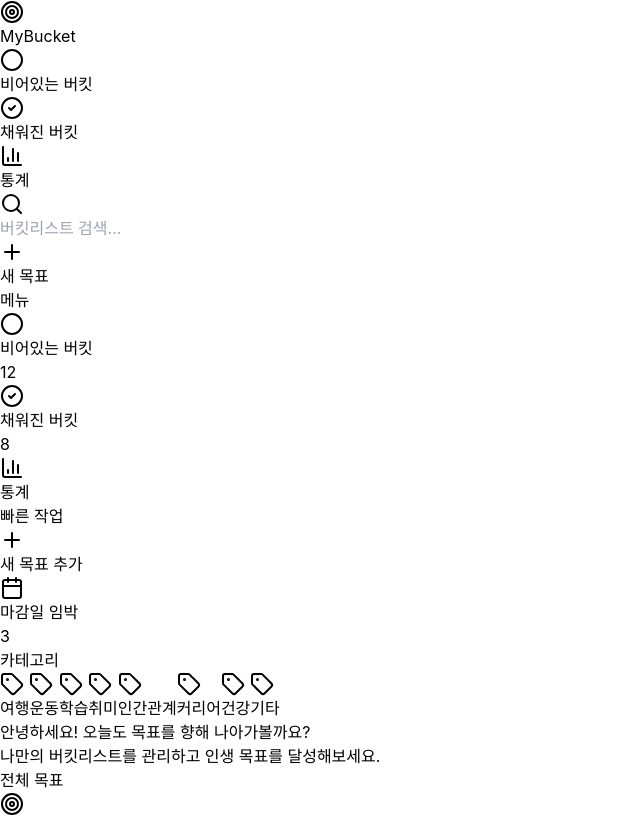
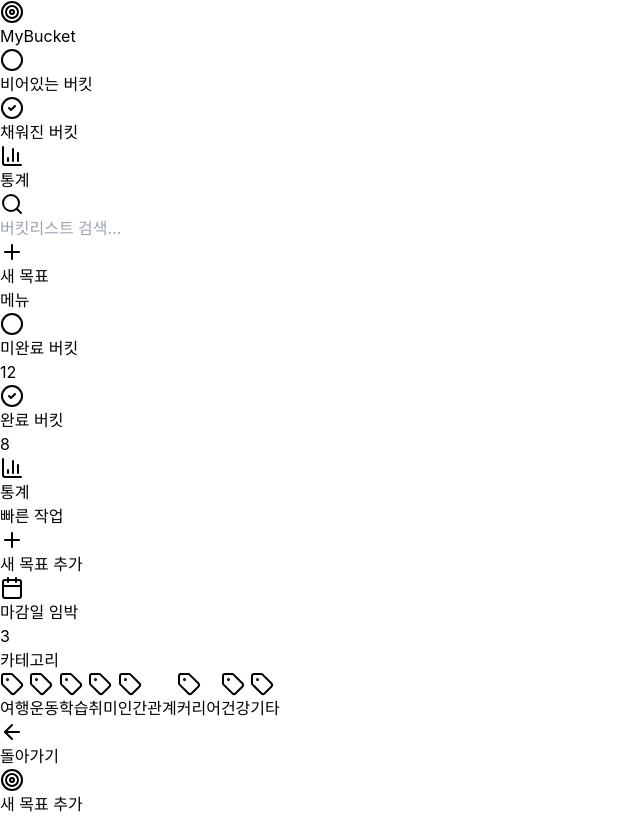
Before and after one commit to Jang-eunhye/mybucket, a React (Vite) app: page /add in a window 1280 px wide. Shown: the top 817 px of the page, without its empty margins (0-640 px from the left). Built offline with nearby package versions, Linux system fonts and the light colour scheme.

Commit message:
feat: 페이지 라우팅

```diff
--- a/package.json
+++ b/package.json
@@ -11,14 +11,15 @@
     "format": "prettier --write \"src/**/*.{ts,tsx,css}\""
   },
   "dependencies": {
-    "react": "^18.2.0",
-    "react-dom": "^18.2.0",
     "@radix-ui/react-progress": "^1.1.1",
     "@radix-ui/react-scroll-area": "^1.2.2",
     "@radix-ui/react-slot": "^1.1.1",
     "class-variance-authority": "^0.7.1",
     "clsx": "^2.1.1",
     "lucide-react": "^0.454.0",
+    "react": "^18.2.0",
+    "react-dom": "^18.2.0",
+    "react-router-dom": "^7.9.4",
     "tailwind-merge": "^2.5.5"
   },
   "devDependencies": {
--- a/src/App.tsx
+++ b/src/App.tsx
@@ -1,7 +1,23 @@
 import { Home } from './pages/Home'
+import { Empty } from './pages/Empty'
+import { Filled } from './pages/Filled'
+import { Stats } from './pages/Stats'
+import { Add } from './pages/Add'
+import { BrowserRouter as Router, Routes, Route } from 'react-router-dom'
+
 
 function App() {
-  return <Home />
+  return (
+    <Router>
+      <Routes>
+        <Route path="/" element={<Home />} />
+        <Route path="/empty" element={<Empty />} />
+        <Route path="/filled" element={<Filled />} />
+        <Route path="/stats" element={<Stats />} />
+        <Route path="/add" element={<Add />} />
+      </Routes>
+    </Router>
+  )
 }
 
 export default App
--- a/src/components/layout/Header.tsx
+++ b/src/components/layout/Header.tsx
@@ -10,6 +10,7 @@ import {
   Circle,
 } from 'lucide-react'
 import { cn } from '@/lib/utils'
+import { Link } from 'react-router-dom'
 
 interface HeaderProps {
   currentPath?: string
@@ -41,10 +42,10 @@ export function Header({ currentPath = '/' }: HeaderProps) {
       <div className="container mx-auto px-4">
         <div className="flex h-16 items-center justify-between">
           {/* Logo */}
-          <a href="/" className="flex items-center gap-2 font-bold text-xl">
+          <Link to="/" className="flex items-center gap-2 font-bold text-xl">
             <Target className="h-6 w-6 text-blue-600" />
             <span>MyBucket</span>
-          </a>
+          </Link>
 
           {/* Navigation */}
           <nav className="hidden md:flex items-center gap-6">
@@ -53,9 +54,9 @@ export function Header({ currentPath = '/' }: HeaderProps) {
               const isActive = currentPath === item.path
 
               return (
-                <a
+                <Link
                   key={item.path}
-                  href={item.path}
+                  to={item.path}
                   className={cn(
                     'flex items-center gap-2 px-3 py-2 rounded-md text-sm font-medium transition-colors',
                     isActive
@@ -65,7 +66,7 @@ export function Header({ currentPath = '/' }: HeaderProps) {
                 >
                   <Icon className="h-4 w-4" />
                   {item.label}
-                </a>
+                </Link>
               )
             })}
           </nav>
@@ -83,10 +84,10 @@ export function Header({ currentPath = '/' }: HeaderProps) {
             </div>
 
             <Button asChild size="sm">
-              <a href="/add" className="flex items-center gap-2">
+              <Link to="/add" className="flex items-center gap-2">
                 <Plus className="h-4 w-4" />
                 <span className="hidden sm:inline">새 목표</span>
-              </a>
+              </Link>
             </Button>
           </div>
         </div>
--- a/src/components/layout/Sidebar.tsx
+++ b/src/components/layout/Sidebar.tsx
@@ -9,6 +9,7 @@ import {
   Calendar,
 } from 'lucide-react'
 import { cn } from '@/lib/utils'
+import { Link } from 'react-router-dom'
 
 const categories = [
   '여행',
@@ -29,13 +30,13 @@ export function Sidebar({ currentPath = '/' }: SidebarProps) {
   const mainNavItems = [
     {
       path: '/empty',
-      label: '비어있는 버킷',
+      label: '미완료 버킷',
       icon: Circle,
       count: 12,
     },
     {
       path: '/filled',
-      label: '채워진 버킷',
+      label: '완료 버킷',
       icon: CheckCircle2,
       count: 8,
     },
@@ -72,9 +73,9 @@ export function Sidebar({ currentPath = '/' }: SidebarProps) {
             const isActive = currentPath === item.path
 
             return (
-              <a
+              <Link
                 key={item.path}
-                href={item.path}
+                to={item.path}
                 className={cn(
                   'flex items-center justify-between w-full px-3 py-2 rounded-md text-sm font-medium transition-colors',
                   isActive
@@ -98,7 +99,7 @@ export function Sidebar({ currentPath = '/' }: SidebarProps) {
                     {item.count}
                   </span>
                 )}
-              </a>
+              </Link>
             )
           })}
         </nav>
@@ -112,9 +113,9 @@ export function Sidebar({ currentPath = '/' }: SidebarProps) {
               const isActive = currentPath === item.path
 
               return (
-                <a
+                <Link
                   key={item.path}
-                  href={item.path}
+                  to={item.path}
                   className={cn(
                     'flex items-center justify-between w-full px-3 py-2 rounded-md text-sm transition-colors',
                     isActive
@@ -131,7 +132,7 @@ export function Sidebar({ currentPath = '/' }: SidebarProps) {
                       {item.count}
                     </span>
                   )}
-                </a>
+                </Link>
               )
             })}
           </div>
```
Also changed, not shown: 1 other file (tests, documents, lock files or other folders).
